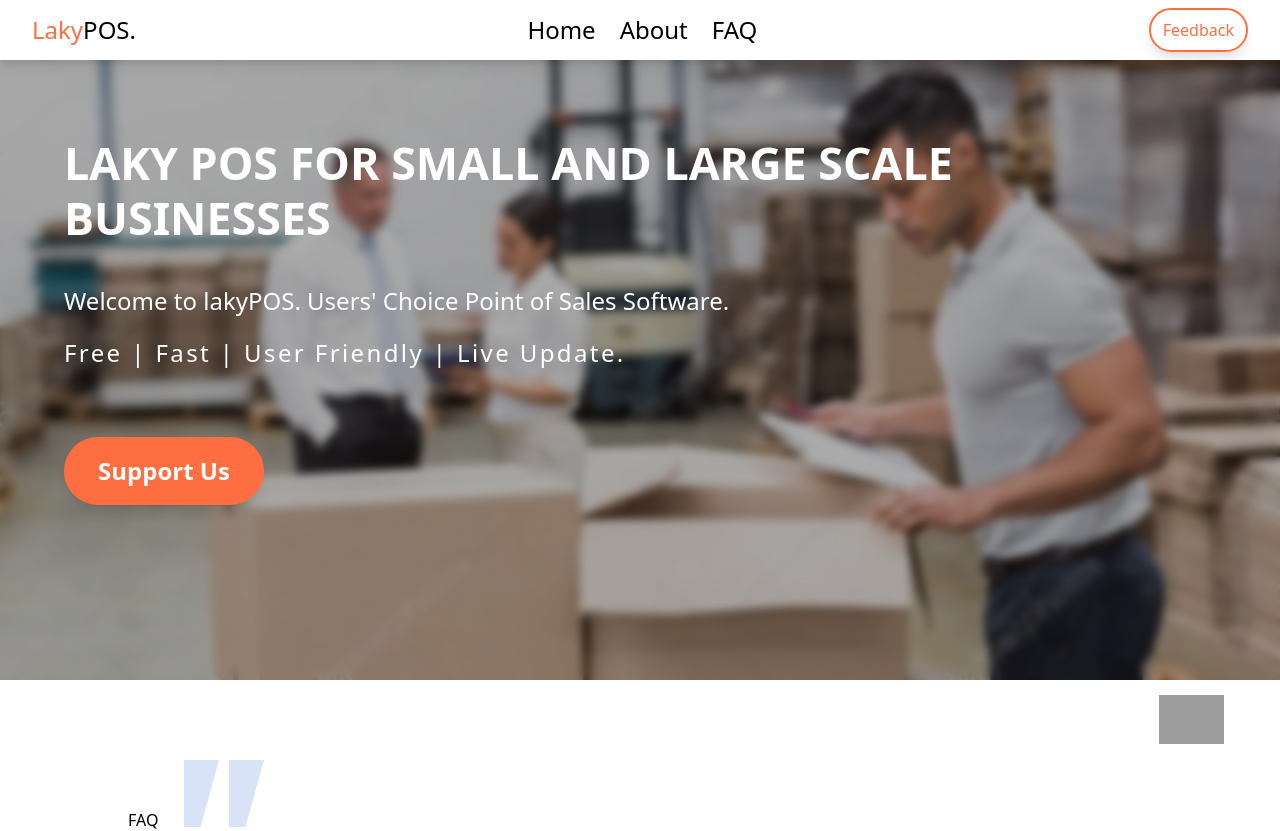
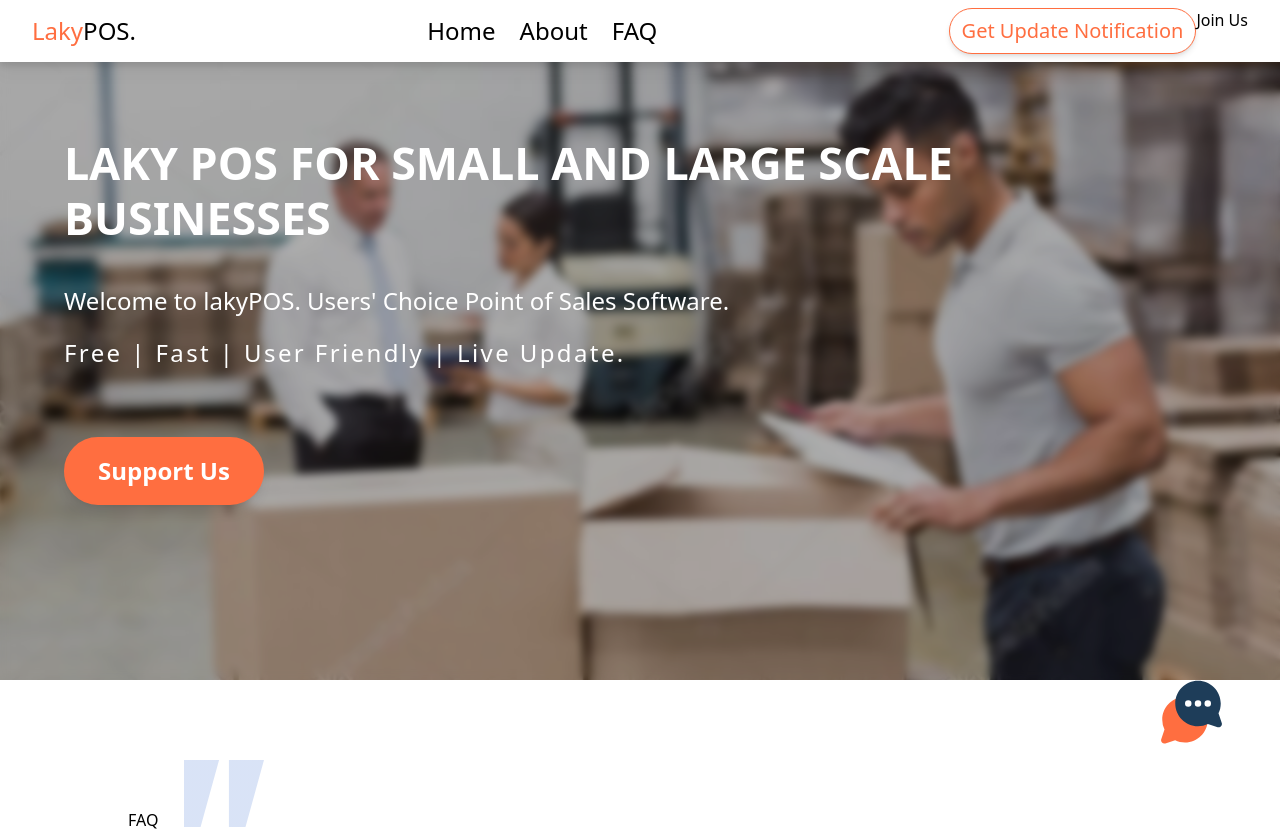
Before and after one commit to kusiLaw/lakypos_web, a Next.js app: page / in a window 1280 px wide. Shown: the top 831 px of the page. Built offline with nearby package versions, Linux system fonts and the light colour scheme; grey boxes are pictures that could not be loaded.

Commit message:
Add notify me button
- add notify me initial forms
- add chat icon omitted in previous commit

```diff
--- /dev/null
+++ b/src/components/forms/notifyMe.js
@@ -0,0 +1,42 @@
+import React, {useState, useContext} from 'react'
+import InputText from '../input/input'
+import { FaTimes } from 'react-icons/fa';
+import { NotifyMeContext } from '@/pages/provider';
+
+
+const NotifyMe = () => {
+ const [email, setEmail] = useState('');
+ const {displayNotifyMe, setDisplayNotifyMe} =  useContext(NotifyMeContext)
+
+  if (!displayNotifyMe){
+   return <></>
+  }
+
+  return (
+     <div className='fixed flex gap-5 justify-center items-center w-full top-0 right-0 left-0 bottom-0 bg-black/50 z-50   '>
+
+      <div className='bg-context_color h-fit py-2 px-2 md:py-5 md:px-5 text-white drop-shadow-2xl '>
+         <div className='flex justify-end  text-2xl text-white font-light mb-5 '
+         onClick={()=> setDisplayNotifyMe(false)}
+         >
+         <FaTimes/>
+         </div>
+         <h2 className='text-2xl font-medium text-center '>Get Update Notification</h2>
+         <div className='form_email md:w-full '>
+            <div className='relative '>
+                       <label htmlFor='email' className=' py-4  pointer-events-none'>Email *</label>
+                       <input type='email'  required name='email' id='email' minLength='5' maxLength='65'  placeholder='Email Address'
+                          pattern='\w+([\.-]?\w+)*@\w+([\.-]?\w+)*(\.\w{2,3})+$' title='Invalid Email format'
+                              value={email} onChange={e => setEmail(e.target.value.replace(/\s+/g, '')) }
+                       className='w-full py-2 px-1 rounded-sm text-inherit border-collapse valid:border-2  valid:border-green-500 invalid:border-2  invalid:border-context_color
+                        dark:bg-dark_text_header dark:text-dark_bg bg-light_accent_divider
+                        focus:outline focus:outline-light_accent dark:focus:outline-dark_accent text-black' />
+              </div>
+          </div>
+         </div>
+    </div>
+
+  )
+}
+
+export default NotifyMe
--- a/src/components/header/header.js
+++ b/src/components/header/header.js
@@ -1,12 +1,16 @@
 import Link from "next/link";
-import { useState } from "react";
+import { useState ,useContext } from "react";
 import LinkButton from "../link_button/button";
 import { Turn as Hamburger } from 'hamburger-react'
 import MobileList from "./mobile";
 import Logo from "../logo/logo";
+import { NotifyMeContext } from "@/pages/provider";
+
 
 export default function Header () {
    const [isOpen , setOpen] = useState(false)
+   const {setDisplayNotifyMe} =  useContext(NotifyMeContext)
+
 
   return (
     <header className='fixed top-0 right-0 left-0  bg-white w-full h-fit drop-shadow-lg z-30'>
@@ -39,12 +43,16 @@
                   </ul>
                 </div>
              </nav>
-             <div className='hidden md:flex'>
-               <LinkButton text='Feedback' url='#' bg={''} />
-
+             <div className='hidden md:flex' >
+               {/* <LinkButton   text='Get Update Notification' url='#' bg={''} /> */}
+               <button onClick={() => setDisplayNotifyMe(true)} className='md:text-xl  bg-white  text-context_color
+               shadow-md  px-3 py-2  rounded-full  border border-context_color
+               hover:bg-[#fc5c2c] hover:text-white '>
+                           Get Update Notification
+                  </button>
+                  <Link href={''}>Join Us</Link>
              </div>
-
-          </div>
+            </div>
        </div>
 
     </header>
--- a/src/components/layout/layout.js
+++ b/src/components/layout/layout.js
@@ -6,7 +6,7 @@
 
 export default function Layout({ children }) {
  return (
-   <div className='w-full h-auto '>
+   <div className='w-full h-auto relative '>
       <Head>
         <meta name="viewport" content="width=device-width, initial-scale=1" />
         <link rel="icon" href="/favicon.ico" />
--- a/src/pages/_app.js
+++ b/src/pages/_app.js
@@ -1,6 +1,11 @@
 import '@/styles/globals.css'
+import AppProvider from './provider'
 
 //for  global css
 export default function App({ Component, pageProps }) {
-  return <Component {...pageProps} />
+  return (
+   <AppProvider>
+       <Component {...pageProps} />
+   </AppProvider>
+  )
 }
--- a/src/pages/index.js
+++ b/src/pages/index.js
@@ -13,6 +13,9 @@
 import Fag from '@/components/fag/fag';
 import LinkButton from '@/components/link_button/button';
 import Social from '@/components/social/social';
+import NotifyMe from '@/components/forms/notifyMe';
+import { useState } from 'react';
+import { FaArrowRight } from 'react-icons/fa';
 // const inter = Inter({ subsets: ['latin'] })
 
 export default function Home() {
@@ -28,11 +31,13 @@
 
       </Head>
      <Social />
-     <section className='flex relative  items-center  h-[85vh] min-h-fit
+     <NotifyMe />
+     <section className='flex relative  items-center h-[90vh] md:h-[85vh] min-h-fit
                  bg-fixed bg-no-repeat bg-cover bg-[url("../../public/sales_sm.jpg")] md:bg-[url("../../public/unity2.jpg")] '>
-          <div className='flex flex-col gap-11 items-center justify-center h-full w-full      min-h-fit
+          <div className='flex flex-col items-center justify-center h-full w-full      min-h-fit
                        backdrop-blur-sm bg-black/30 ' >
-                <div className='flex justify-center flex-col mt-[20%] gap-2 md:-mt-10 md:gap-5 text-white w-full h-full px-3 md:px-8 lg:px-16  '>
+                <div className='flex justify-center flex-col  mt-[15%]  md:-mt-10 md:gap-5
+                                text-white w-full h-full px-3 md:px-8 lg:px-16 overflow-hidden  '>
                     <h2 className='text-2xl  md:text-[2rem] lg:text-[2.8rem]/[55px] select-text   min-h-fit
                     md:text-left font-semibold md:font-extrabold '>
                     LAKY POS FOR SMALL AND LARGE SCALE<span className='lg:block'>  BUSINESSES</span></h2>
@@ -41,7 +46,7 @@
                        Users{"'"} Choice Point of Sales Software.
                      <span className='block my-5 font-light  tracking-widest'>  Free | Fast | User Friendly | Live Update. </span>
                     </p>
-                    <div className='md:mt-2 flex'>
+                    <div className='md:mt-2 flex gap-4 '>
                             <LinkButton
                               url = '#'
                               text= 'Support Us'
@@ -51,11 +56,11 @@
                               bg='bg-[#ff6e40]'
                               color='text-white'
                             />
-
                     </div>
                 </div>
 
         </div>
+
      </section>
      {/* absolute top-[20%] md:top-36 md:pt-8 */}
      {/* border-4   */}
```
Also changed, not shown: public/chat.svg (added).
